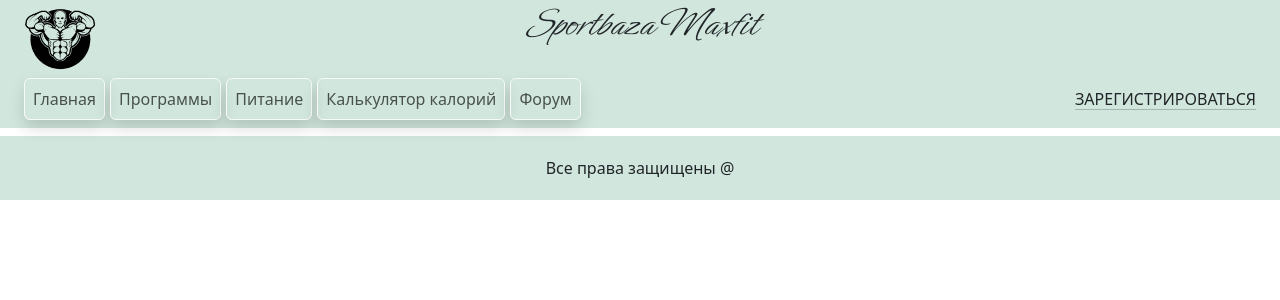
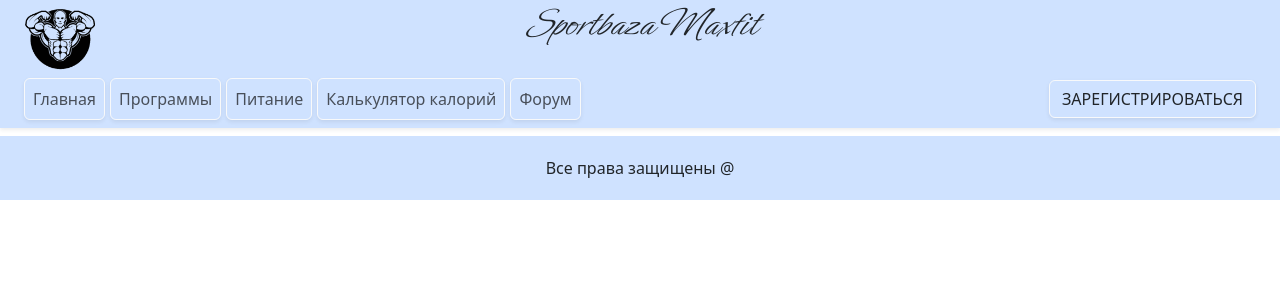
Before and after one commit to Ruslan-BRV/sportbaza, a Django app: page / in a window 1280 px wide. Shown: the top 300 px of the page. Run offline with Django 5.2, Linux system fonts and the light colour scheme; data that the repository does not hold is empty; some libraries are stand-ins or nearby versions.

Commit message:
Поменял цвет оформления

```diff
--- a/baseTemplates/base.html
+++ b/baseTemplates/base.html
@@ -12,13 +12,13 @@
     <title>{% block title %}{% endblock title %}</title>
 </head>
 <body>
-  <div class="container-fluid bg-success-subtle">
+  <div class="container-fluid bg-primary-subtle shadow-sm">
     <div class="header-max">
-      <header class="bg-success-subtle">
+      <header class="bg-primary-subtle">
         <img src="{% static 'img/logo.ico' %}" alt="">
         <h1>Sportbaza Maxfit</h1>
       </header>
-      <nav class="navbar navbar-expand-lg bg-body-tertiary bg-success-subtle">
+      <nav class="navbar navbar-expand-lg bg-body-tertiary bg-primary-subtle">
         <div class="container-fluid">
           {% comment %} <a class="navbar-brand" href="#">Меню:</a> {% endcomment %}
           <button class="navbar-toggler" type="button" data-bs-toggle="collapse" data-bs-target="#navbarSupportedContent" aria-controls="navbarSupportedContent" aria-expanded="false" aria-label="Переключатель навигации">
@@ -26,19 +26,19 @@
           </button>
             <div class="collapse navbar-collapse" id="navbarSupportedContent">
               <ul class="navbar-nav me-auto mb-2 mb-lg-0">
-                <li class="nav-item btn btn-outline-light shadow">
+                <li class="nav-item btn btn-outline-light shadow-sm">
                   <a class="nav-link" aria-current="page" href="/">Главная</a>
                 </li>
-                <li class="nav-item btn btn-outline-light shadow">
+                <li class="nav-item btn btn-outline-light shadow-sm">
                   <a class="nav-link" href="/programms/">Программы</a>
                 </li>
-                <li class="nav-item btn btn-outline-light shadow">
+                <li class="nav-item btn btn-outline-light shadow-sm">
                   <a class="nav-link" href="/foot/">Питание</a>
                 </li>
-                <li class="nav-item btn btn-outline-light shadow">
+                <li class="nav-item btn btn-outline-light shadow-sm">
                   <a class="nav-link" href="/calculator/">Калькулятор калорий</a>
                 </li>
-                <li class="nav-item btn btn-outline-light shadow">
+                <li class="nav-item btn btn-outline-light shadow-sm">
                   <a class="nav-link" href="/">Форум</a>
                 </li>
                 {% comment %} <li class="nav-item dropdown">
@@ -56,7 +56,7 @@
                   <a class="nav-link disabled">Отключенная</a>
                 </li> {% endcomment %}
               </ul>
-              <a href="/registration/" class="text-uppercase link-dark link-offset-2 link-underline-opacity-25 link-underline-opacity-100-hover">Зарегистрироваться</a>
+              <a href="/registration/" class="btn btn-outline-light shadow-sm text-uppercase link-dark link-offset-2 link-underline-opacity-25 link-underline-opacity-100-hover">Зарегистрироваться</a>
               {% comment %} <form class="d-flex" role="search">
                 <input class="form-control me-2" type="search" placeholder="Поиск" aria-label="Поиск">
                 <button class="btn btn-outline-success" type="submit">Поиск</button>
@@ -69,7 +69,7 @@
       <div class="container-xxl">
         {% block content %}{% endblock content %}
       </div>
-    <div class="container-fluid bg-success-subtle">
+    <div class="container-fluid bg-primary-subtle">
       <footer>
         <div>Все права защищены @</div>
       </footer>
--- a/news/templates/news/news.html
+++ b/news/templates/news/news.html
@@ -7,7 +7,7 @@
 {% block content %}
     <div class="pt-2">
     {% for news_one in news %}
-        <div class="card mx-auto mb-3" style="max-width: 1080px;">
+        <div class="card mx-auto mb-3 border-0 shadow" style="max-width: 1080px;">
             <div class="row g-0">
                 <div class="col-md-6 d-flex align-items-center justify-content-center">
                     <div class="p-3">
@@ -48,11 +48,11 @@
                         </div>
                     </div>
                     <div class="collapse" id="{{news_one.id}}collapseExample">
-                        <div class="card card-body">
+                        <div class="card card-body border-0">
                             <div class="overflow-y-scroll commentNews">
                                 {% for comment in comments %}
                                     {% if comment.novosti_id == news_one.id %}
-                                        <div class="alert alert-success d-flex">
+                                        <div class="alert alert-success d-flex bg-primary-subtle">
                                             <div class="align-self-center m-3">
                                                 {{comment.author}}:
                                             </div>
--- a/sportbaza/settings.py
+++ b/sportbaza/settings.py
@@ -39,6 +39,7 @@ INSTALLED_APPS = [
     'django.contrib.messages',
     'django.contrib.staticfiles',
     'django_extensions',
+    'debug_toolbar',
     'calculator',
     'programms',
     'news'
@@ -62,7 +63,12 @@ MIDDLEWARE = [
     'django.contrib.auth.middleware.AuthenticationMiddleware',
     'django.contrib.messages.middleware.MessageMiddleware',
     'django.middleware.clickjacking.XFrameOptionsMiddleware',
+    'debug_toolbar.middleware.DebugToolbarMiddleware',
 ]
+
+INTERNAL_IPS = [
+        '127.0.0.1',
+    ]
 
 ROOT_URLCONF = 'sportbaza.urls'
 
--- a/sportbaza/urls.py
+++ b/sportbaza/urls.py
@@ -16,3 +16,10 @@ urlpatterns = [
     path("calculator/", include("calculator.urls")),
     path("registration/", regUser),
 ] + static(settings.MEDIA_URL, document_root=settings.MEDIA_ROOT)
+
+if settings.DEBUG:
+      import debug_toolbar
+      urlpatterns = [
+          path('__debug__/', include(debug_toolbar.urls)),
+          # другие URL-паттерны
+      ] + urlpatterns
```
Also changed, not shown: requirements.txt (+17 -0 lines), media/imageUsers/ава_4abgSod.jpg (added), media/imageUsers/лыжные.webp (added).
